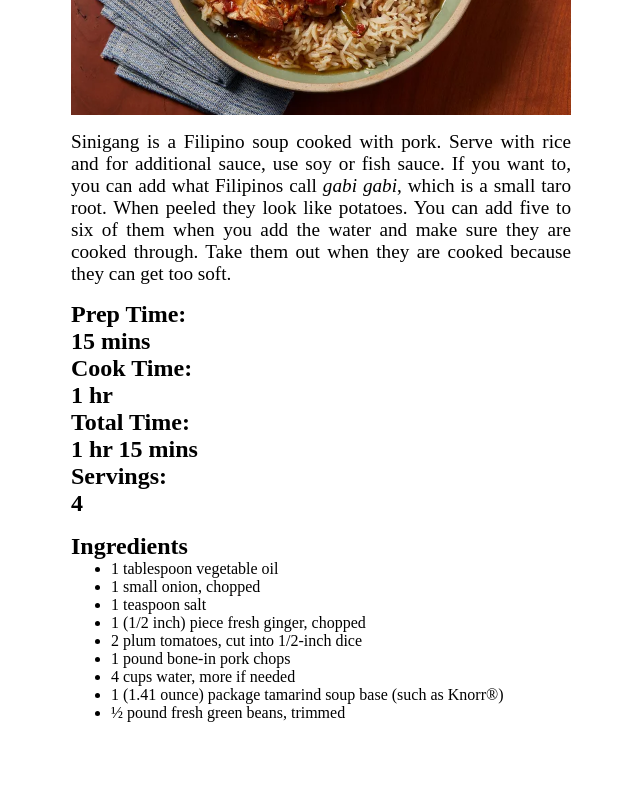
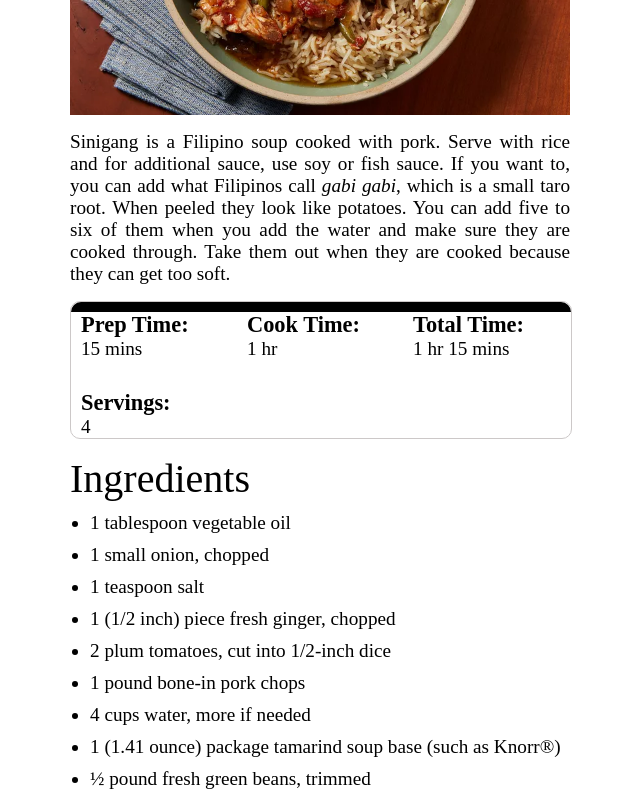
Before and after one commit to expen6ve/odin-recipes, a plain HTML site: page recipes/porksinigang.html in a window 1280 px wide. Shown: the part 444-1244 px from the top of the page, without its empty margins (319-959 px from the left). Before the commit the page ends 1166 px from the top, so only its background shows below. Drawn offline with Linux system fonts and the light colour scheme.

Commit message:
updated css for recipe

```diff
--- a/style.css
+++ b/style.css
@@ -216,7 +216,7 @@ body {
 .food-container {
     display: grid;
     grid-template-columns: auto;
-    grid-template-rows: auto auto auto;
+    grid-template-rows: auto auto auto auto auto;
     justify-content: center;
     row-gap: 2vh;
 }
@@ -235,9 +235,62 @@ body {
 	height: 350px;
 	background-image: url(images/sinigang.webp);
     background-size: cover;
-    background-position: center;
+    /* background-position: center; */
     background-repeat: no-repeat;
 	position: relative;
 	cursor: pointer;
 	color: #fff;
 }
+.food-metadata-banner {
+    background-color: rgb(0, 0, 0);
+    border-top-left-radius: 10px; /* Adjust this value as needed */
+    border-top-right-radius: 10px; /* Adjust this value as needed */
+    height: 10px;
+}
+.food-metadata {
+    border: 0.5px solid rgb(204, 200, 200);
+    border-radius: 10px;
+    width: 500px;
+}
+.food-metadata-content {
+    display: grid;
+    grid-template-columns: auto auto auto;
+    grid-template-rows: auto auto;
+    padding: 1em 0 1em 0;
+    row-gap: 30px;
+    padding: 0 0 0 10px;
+}
+.food-metadata-content-item {
+    width: 166px;
+}
+.food-metadata-content-item h1 {
+    font-family: "Bona Nova SC", serif;
+    font-weight: 700;
+    font-style: normal;
+    font-size: 1.4em;
+}
+.food-metadata-content-item h2 {
+    font-family: "Bona Nova SC", serif;
+    font-weight: 400;
+    font-style: normal;
+    font-size: 1.2em;
+}
+.food-ingredients-title h1 {
+    font-family: "Bona Nova SC", serif;
+    font-weight: 400;
+    font-style: normal;
+    font-size: 2.5em;
+    margin-bottom: 10px;
+}
+.food-ingredients-list {
+    font-family: "Bona Nova SC", serif;
+    font-weight: 400;
+    font-style: normal;
+    font-size: 1.2em;
+}
+.food-ingredients-list ul {
+    padding-left: 20px;
+}
+.food-ingredients-list li{
+    margin-bottom: 10px;
+}
```
